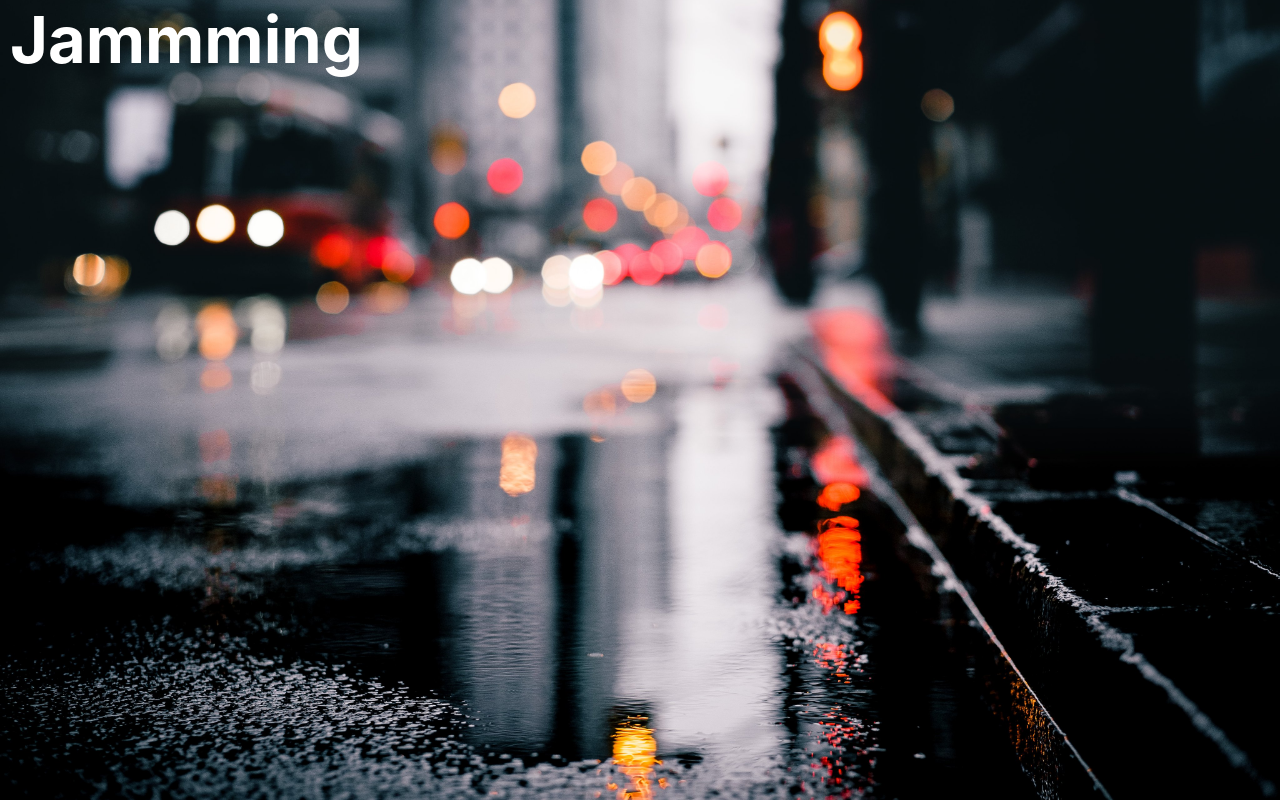
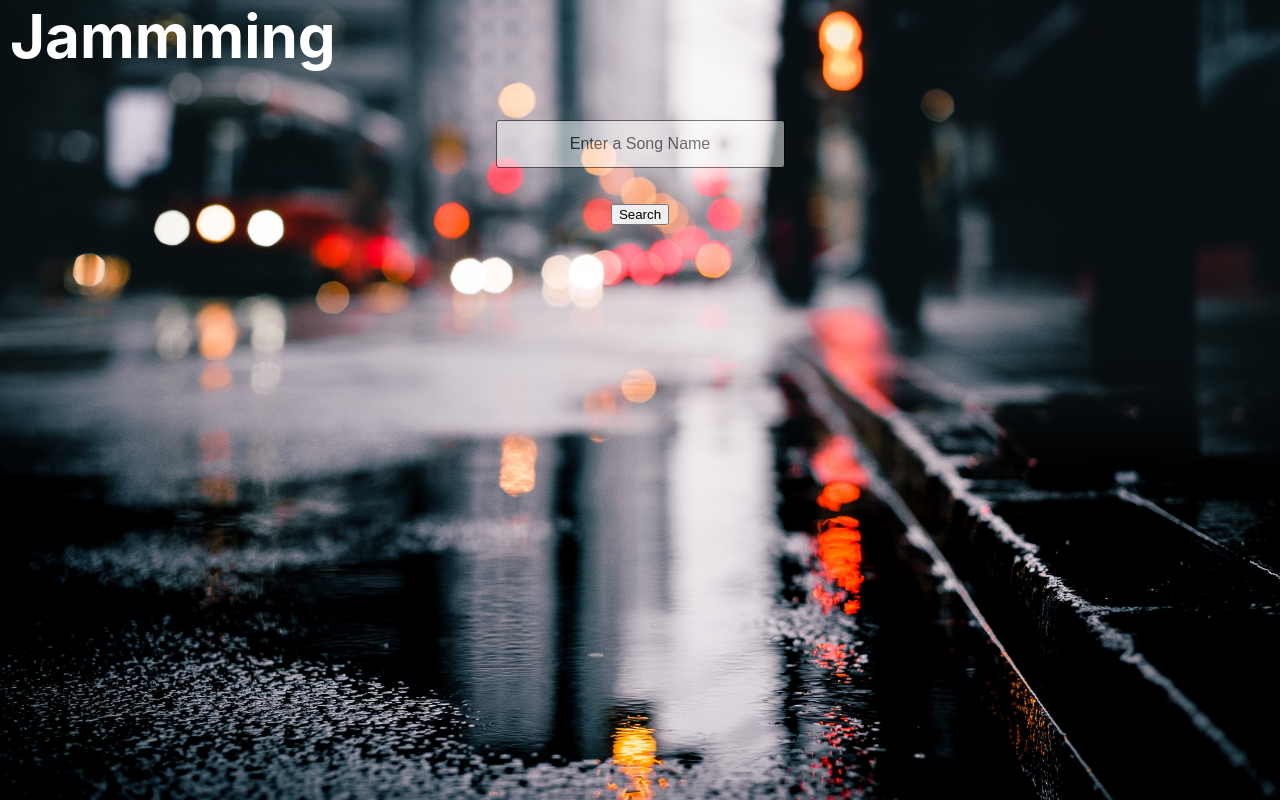
Before and after one commit to leandrocitygear/playlife, a React (Create React App) app: page / in a window 1280 px wide. Built offline with nearby package versions, Linux system fonts and the light colour scheme.

Commit message:
created search component but no funtionality yet

```diff
--- a/src/Components/App/App.css
+++ b/src/Components/App/App.css
@@ -18,7 +18,7 @@
   /* border: solid blue; */
   padding: 0px;
 margin: auto 10px;
-  font-size: 65px;
+  font-size: 60px;
   color: white;
 
 }
--- a/src/Components/App/App.js
+++ b/src/Components/App/App.js
@@ -1,11 +1,16 @@
+import React, { useState, useCallback } from 'react';
+import './App.css';
 
-import './App.css';
+import SearchBar from "../Searchbar/Search"
 
 function App() {
   return (
     <div className="App">
       <h1>Jammming</h1>
+      <SearchBar />
+      <div className='App-playlist'>
 
+      </div>
     </div>
   );
 }
--- a/src/Components/Searchbar/Search.css
+++ b/src/Components/Searchbar/Search.css
@@ -0,0 +1,46 @@
+.SearchBar {
+    display: flex;
+    flex-direction: column;
+    align-items: center;
+    padding-top: 3rem;
+    margin-bottom: 6.33rem;
+    /* border: solid red; */
+  }
+
+  .SearchBar input {
+    width: 287px;
+    padding: .88rem 0;
+    border: 1px solid #000;
+    border-radius: 3px;
+    margin-bottom: 2.22rem;
+    color: #010c3f;
+    text-align: center;
+    font-size: 1rem;
+    opacity: 0.5;
+  }
+
+  .SearchBar input:focus {
+    outline: none;
+  }
+
+  .SearchButton {
+    cursor: pointer;
+    width: 8.11rem;
+    padding: .77rem 0;
+    border-radius: 54px;
+    background-color: #010c3f;
+    text-align: center;
+    font-size: .833rem;
+    transition: background-color .25s;
+    border: 0px;
+    color: #fff;
+    font-weight: 500;
+  }
+
+  .SearchButton:hover {
+    background-color: rgba(108, 65, 233, .7);
+  }
+
+  ::placeholder {
+    color: black;
+  }
--- a/src/Components/Searchbar/Search.js
+++ b/src/Components/Searchbar/Search.js
@@ -0,0 +1,15 @@
+import "./Search.css";
+import React, {useState, useCallback} from "react";
+
+const SearchBar = (props) => {
+    const [input, setInput] = useState("");
+    return (
+        <div className="SearchBar">
+            <input placeholder="Enter a Song Name" />
+            <button className="searchbutton">Search</button>
+        </div>
+    );
+
+};
+
+export default SearchBar;
```
